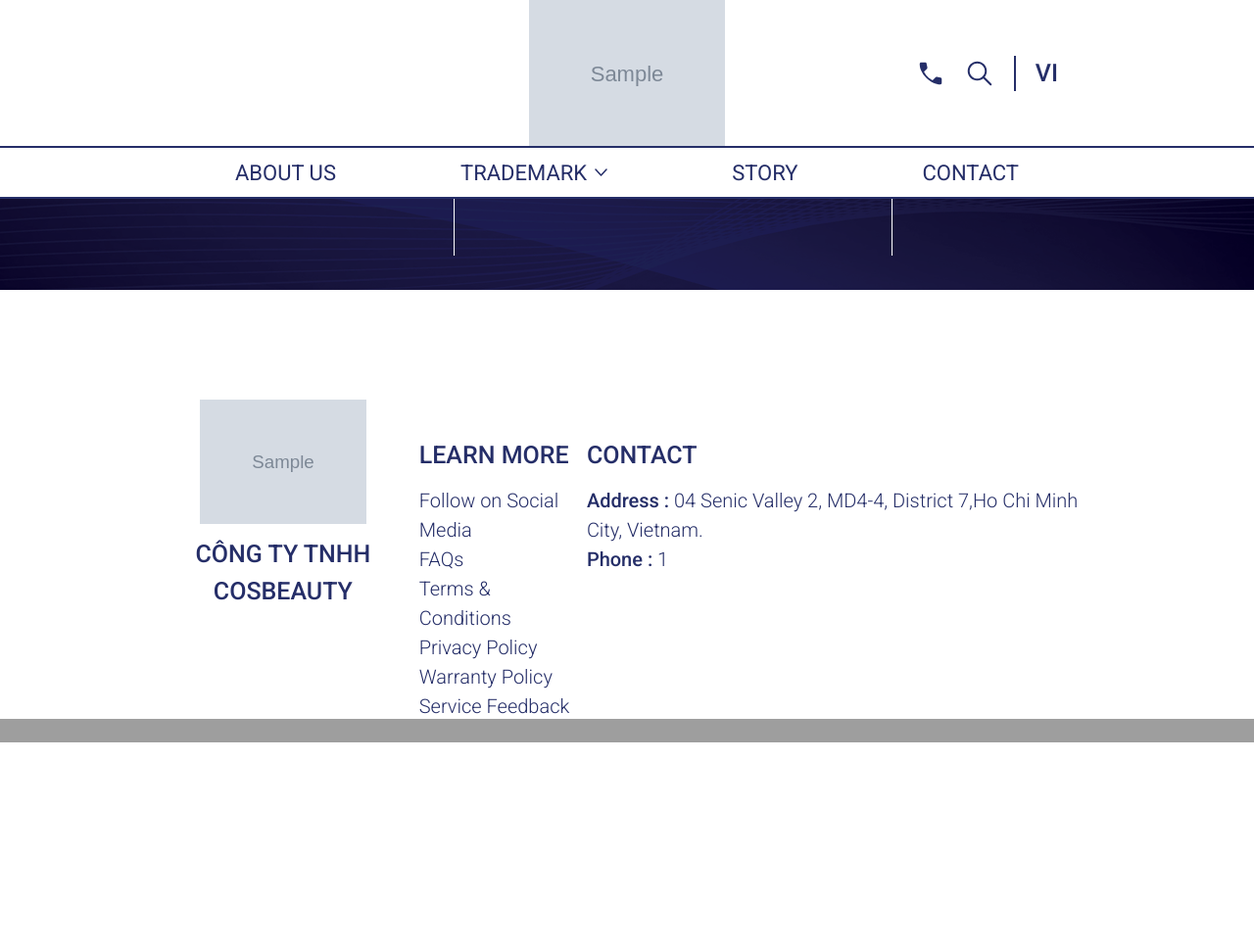
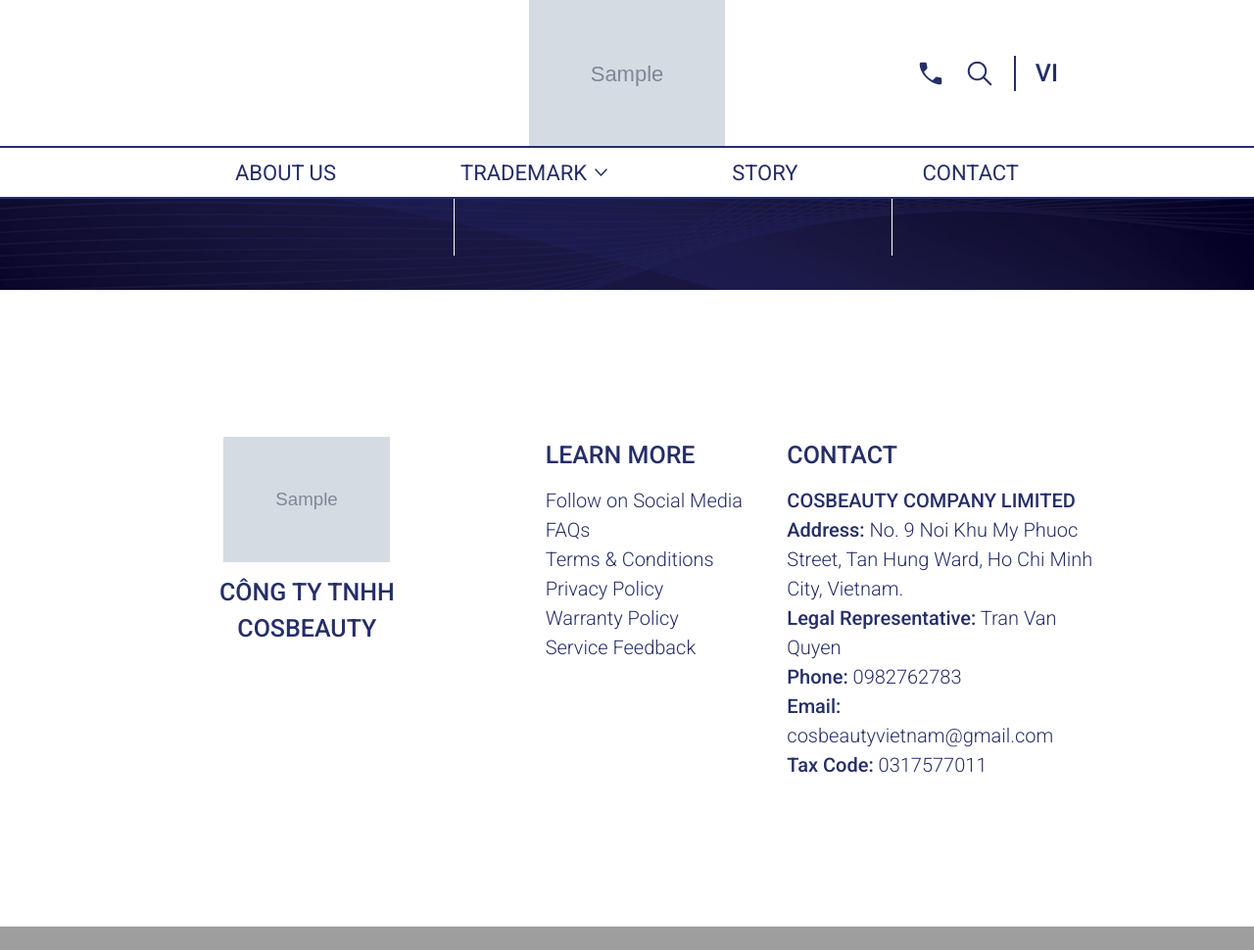
Before and after one commit to thaisung/cosbeauty, a Django app: template sleeksoft1/sleekweb/templates/sleekweb/client/cosbeauty_base.html in a window 1280 px wide. Shown: the whole page at 98% size. Before the commit the page ends 758 px from the top, so only its background shows below. Run offline with Django 5.2, Linux system fonts and the light colour scheme; the template is opened without the code that fills it: most values are stand-ins (such as "Sample title", 1, 10 or a date in 2020); grey boxes marked "Sample" are stand-in pictures; some libraries are stand-ins or nearby versions; grey boxes are pictures that could not be loaded.

Commit message:
first comm00500001881110000000011000000000000008it

```diff
--- a/sleeksoft1/sleekweb/templates/sleekweb/client/cosbeauty_about_us.html
+++ b/sleeksoft1/sleekweb/templates/sleekweb/client/cosbeauty_about_us.html
@@ -149,7 +149,7 @@
                     Text Font ROBOTO Light italic Kích thước 20pt - Căn giữa
                 </span> -->
             </div>
-            <div class="grid grid-cols-2 lg:grid-cols-5 w-full lg:w-[800px] gap-[30px] lg:gap-[50px] px-[80px] lg:px-[50px]">
+            <div class="grid grid-cols-2 lg:grid-cols-5  w-full lg:w-[800px] gap-[30px] lg:gap-[50px] px-[80px] lg:px-[50px]">
                 {% for i in list_Edit_dsdt_mb %}
                 <a href="{{i.Link}}" target="_blank" class=" flex justify-center items-center w-full">
                     <img class="w-full" alt="Trademark" src="{% if i.Photo %}{{ i.Photo.url }}{% endif %}">
--- a/sleeksoft1/sleekweb/templates/sleekweb/client/cosbeauty_base.html
+++ b/sleeksoft1/sleekweb/templates/sleekweb/client/cosbeauty_base.html
@@ -232,22 +232,22 @@
                     </span>
                 </div>
             </div>
-            <div class="flex flex-col lg:flex-row items-center justify-between text-center w-full h-auto lg:h-[438px] p-[50px] lg:p-[150px] bg-white text-[#252E68]">
-                <div class="flex h-full flex-col justify-center items-center gap-3">
+            <div class="grid grid-cols-3  text-center w-full h-auto  p-[50px] lg:p-[150px] bg-white text-[#252E68]">
+                <div class="flex h-full flex-col  items-center gap-3">
                     <img src="{{obj.Logo.url}}" class="w-[170px]" />
                     <span class="uppercase font-medium text-[25px]">
                         CÔNG TY TNHH COSBEAUTY
                     </span>
                 </div>
-                <div class="flex h-full flex-col items-start gap-3">
-                    <span class="uppercase font-medium text-[25px]">
+                <div class="flex h-full flex-col items-center gap-3 pl-[80px]">
+                    <span class="uppercase font-medium text-[25px] w-full text-left">
                         {% if lg == 'VI' %}
                             Tìm hiểu thêm
                         {% else %}
                             Learn more
                         {% endif %}
                     </span>
-                    <div class="flex flex-col font-light text-[20px] text-left">
+                    <div class="flex flex-col font-light text-[20px] text-left w-full">
                         <a class="">
                             {% if lg == 'VI' %}
                                 Follow trên mạng xã hội
@@ -292,8 +292,8 @@
                         </a>
                     </div>
                 </div>
-                <div class="flex flex-col items-start h-full gap-3">
-                    <span class="uppercase font-medium text-[25px]">
+                <div class="flex flex-col items-center h-full gap-3">
+                    <span class="uppercase font-medium text-[25px] w-full text-left">
                         {% if lg == 'VI' %}
                             Liên hệ
                         {% else %}
@@ -302,11 +302,33 @@
                     </span>
                     <div class="flex flex-col font-light text-[20px] text-left">
                         {% if lg == 'VI' %}
-                            <span class=""><span class="font-medium">Địa chỉ :</span> 04 Senic Valley 2, MD4-4, Quận 7,Hồ Chí Minh, Việt Nam.</span>
-                            <span class=""><span class="font-medium">Tex :</span> {{obj.Phone_number}}</span>
+                            <span class="font-medium">CÔNG TY TNHH COSBEAUTY</span>
+                            <span class=""><span class="font-medium">Địa chỉ :</span> Số 9 đường Nội khu Mỹ Phước, Phường Tân Hưng, Thành phố Hồ Chí Minh, Việt Nam.</span>
+                            <span class=""><span class="font-medium">Đại diện pháp luật:</span> Trần Văn Quyền</span>
+                            <span class=""><span class="font-medium">Điện thoại:</span> 0982762783</span>
+                            <span class=""><span class="font-medium">Email:</span> cosbeautyvietnam@gmail.com</span>
+                            <span class=""><span class="font-medium">MST:</span> 0317577011</span>
+                            <!-- <span class=""><span class="font-medium">Địa chỉ :</span> 04 Senic Valley 2, MD4-4, Quận 7,Hồ Chí Minh, Việt Nam.</span>
+                            <span class=""><span class="font-medium">Tex :</span> {{obj.Phone_number}}</span> -->
                         {% else %}
-                            <span class=""><span class="font-medium">Address :</span> 04 Senic Valley 2, MD4-4, District 7,Ho Chi Minh City, Vietnam.</span>
-                            <span class=""><span class="font-medium">Phone :</span> {{obj.Phone_number}}</span>
+                            <span class="font-medium">COSBEAUTY COMPANY LIMITED</span>
+                            <span class="">
+                                <span class="font-medium">Address:</span> No. 9 Noi Khu My Phuoc Street, Tan Hung Ward, Ho Chi Minh City, Vietnam.
+                            </span>
+                            <span class="">
+                                <span class="font-medium">Legal Representative:</span> Tran Van Quyen
+                            </span>
+                            <span class="">
+                                <span class="font-medium">Phone:</span> 0982762783
+                            </span>
+                            <span class="">
+                                <span class="font-medium">Email:</span> cosbeautyvietnam@gmail.com
+                            </span>
+                            <span class="">
+                                <span class="font-medium">Tax Code:</span> 0317577011
+                            </span>
+                            <!-- <span class=""><span class="font-medium">Address :</span> 04 Senic Valley 2, MD4-4, District 7,Ho Chi Minh City, Vietnam.</span>
+                            <span class=""><span class="font-medium">Phone :</span> {{obj.Phone_number}}</span> -->
                         {% endif %}
                     </div>
                 </div>
@@ -422,11 +444,33 @@
                     </span>
                     <div class="flex flex-col font-light text-[13px] lg:text-[20px]">
                         {% if lg == 'VI' %}
-                            <span class=""><span class="font-medium">Địa chỉ :</span> 04 Senic Valley 2, MD4-4, Quận 7,Hồ Chí Minh, Việt Nam.</span>
-                            <span class=""><span class="font-medium">Tex :</span> {{obj.Phone_number}}</span>
+                            <span class="font-medium">CÔNG TY TNHH COSBEAUTY</span>
+                            <span class=""><span class="font-medium">Địa chỉ :</span> Số 9 đường Nội khu Mỹ Phước, Phường Tân Hưng, Thành phố Hồ Chí Minh, Việt Nam.</span>
+                            <span class=""><span class="font-medium">Đại diện pháp luật:</span> Trần Văn Quyền</span>
+                            <span class=""><span class="font-medium">Điện thoại:</span> 0982762783</span>
+                            <span class=""><span class="font-medium">Email:</span> cosbeautyvietnam@gmail.com</span>
+                            <span class=""><span class="font-medium">MST:</span> 0317577011</span>
+                            <!-- <span class=""><span class="font-medium">Địa chỉ :</span> 04 Senic Valley 2, MD4-4, Quận 7,Hồ Chí Minh, Việt Nam.</span>
+                            <span class=""><span class="font-medium">Tex :</span> {{obj.Phone_number}}</span> -->
                         {% else %}
-                            <span class=""><span class="font-medium">Address :</span> 04 Senic Valley 2, MD4-4, District 7,Ho Chi Minh City, Vietnam.</span>
-                            <span class=""><span class="font-medium">Phone :</span> {{obj.Phone_number}}</span>
+                            <span class="font-medium">COSBEAUTY COMPANY LIMITED</span>
+                            <span class="">
+                                <span class="font-medium">Address:</span> No. 9 Noi Khu My Phuoc Street, Tan Hung Ward, Ho Chi Minh City, Vietnam.
+                            </span>
+                            <span class="">
+                                <span class="font-medium">Legal Representative:</span> Tran Van Quyen
+                            </span>
+                            <span class="">
+                                <span class="font-medium">Phone:</span> 0982762783
+                            </span>
+                            <span class="">
+                                <span class="font-medium">Email:</span> cosbeautyvietnam@gmail.com
+                            </span>
+                            <span class="">
+                                <span class="font-medium">Tax Code:</span> 0317577011
+                            </span>
+                            <!-- <span class=""><span class="font-medium">Address :</span> 04 Senic Valley 2, MD4-4, District 7,Ho Chi Minh City, Vietnam.</span>
+                            <span class=""><span class="font-medium">Phone :</span> {{obj.Phone_number}}</span> -->
                         {% endif %}
                     </div>
                 </div>
--- a/sleeksoft1/static/styles.css
+++ b/sleeksoft1/static/styles.css
@@ -922,6 +922,14 @@ select {
   margin-top: 30px;
 }
 
+.ml-6 {
+  margin-left: 1.5rem;
+}
+
+.ml-12 {
+  margin-left: 3rem;
+}
+
 .block {
   display: block;
 }
@@ -950,10 +958,6 @@ select {
   height: 149px;
 }
 
-.h-\[1500px\] {
-  height: 1500px;
-}
-
 .h-\[226px\] {
   height: 226px;
 }
@@ -964,10 +968,6 @@ select {
 
 .h-\[30px\] {
   height: 30px;
-}
-
-.h-\[350px\] {
-  height: 350px;
 }
 
 .h-\[36px\] {
@@ -1585,6 +1585,26 @@ select {
 
 .pt-\[40px\] {
   padding-top: 40px;
+}
+
+.pl-3 {
+  padding-left: 0.75rem;
+}
+
+.pl-6 {
+  padding-left: 1.5rem;
+}
+
+.pl-\[50px\] {
+  padding-left: 50px;
+}
+
+.pl-\[100px\] {
+  padding-left: 100px;
+}
+
+.pl-\[80px\] {
+  padding-left: 80px;
 }
 
 .text-left {
@@ -1968,10 +1988,6 @@ select {
     gap: 130px;
   }
 
-  .lg\:gap-\[20px\] {
-    gap: 20px;
-  }
-
   .lg\:gap-\[30px\] {
     gap: 30px;
   }
@@ -1984,8 +2000,8 @@ select {
     gap: 80px;
   }
 
-  .lg\:gap-\[40px\] {
-    gap: 40px;
+  .lg\:gap-\[150px\] {
+    gap: 150px;
   }
 
   .lg\:border-x-\[1px\] {
--- a/sleeksoft1/theme/static/css/dist/styles.css
+++ b/sleeksoft1/theme/static/css/dist/styles.css
@@ -922,6 +922,14 @@ select {
   margin-top: 30px;
 }
 
+.ml-6 {
+  margin-left: 1.5rem;
+}
+
+.ml-12 {
+  margin-left: 3rem;
+}
+
 .block {
   display: block;
 }
@@ -1577,6 +1585,26 @@ select {
 
 .pt-\[40px\] {
   padding-top: 40px;
+}
+
+.pl-3 {
+  padding-left: 0.75rem;
+}
+
+.pl-6 {
+  padding-left: 1.5rem;
+}
+
+.pl-\[50px\] {
+  padding-left: 50px;
+}
+
+.pl-\[100px\] {
+  padding-left: 100px;
+}
+
+.pl-\[80px\] {
+  padding-left: 80px;
 }
 
 .text-left {
@@ -1972,6 +2000,10 @@ select {
     gap: 80px;
   }
 
+  .lg\:gap-\[150px\] {
+    gap: 150px;
+  }
+
   .lg\:border-x-\[1px\] {
     border-left-width: 1px;
     border-right-width: 1px;
```
